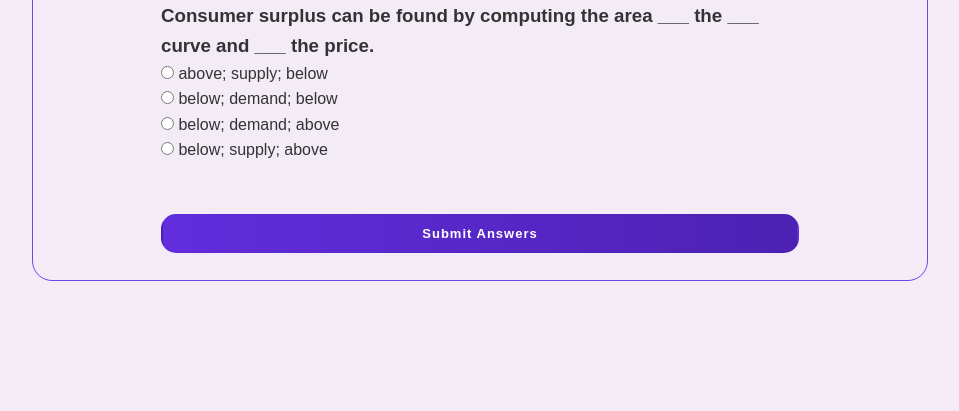
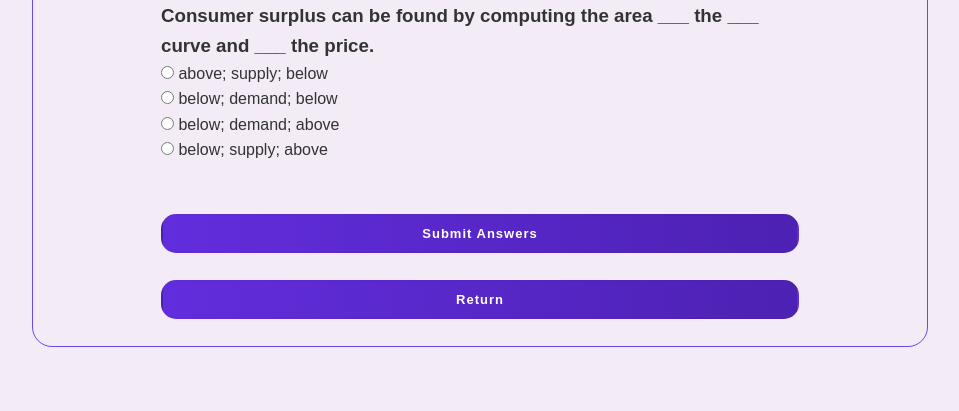
Before and after one commit to Aust1nNguyen/eco-entries, a Flask app: page /surplus_quiz in a window 1280 px wide. Shown: the part 793-1204 px from the top of the page, without its empty margins (160-1119 px from the left). Before the commit the page ends 1074 px from the top, so only its background shows below. Run offline with Flask 2, Linux system fonts and the light colour scheme; some libraries are stand-ins or nearby versions.

Commit message:
Buttons on all quizzes

```diff
--- a/app/static/js/quizScript.js
+++ b/app/static/js/quizScript.js
@@ -73,14 +73,14 @@ function submitAnswers(){
 function send_score() {
     var script = document.createElement('script');
     script.src = 'https://code.jquery.com/jquery-3.6.0.js';
-    script.type = 'text/javascript';
+    contentType= "application/json; charset=utf-8",
     document.getElementsByTagName('head')[0].appendChild(script);
 
     console.log("got here");
     var id = location.href.split("/").slice(-1);
-    var id = location.href.slice(0, -5);
     var filename = "Demand and Supply";
     var url = "handle_quiz/"+ filename +"/"+ id +"/"+ score/total*100;
+    console.log(url);
     var data = score/total*100;
     $.post(url, data);
     return false;
--- a/app/templates/elasticity_quiz.html
+++ b/app/templates/elasticity_quiz.html
@@ -64,6 +64,9 @@
           <br><br>
           <input type="submit" value= "Submit Answers">
       </form>
+      <div id ="return"></div>
+
+      <form action="#" name="quizForm" onsubmit="return send_score()"><input type="submit" value="Return"></form>
   </section>
 </div>
 {% endblock %}
--- a/app/templates/surplus_quiz.html
+++ b/app/templates/surplus_quiz.html
@@ -62,6 +62,9 @@
           <br><br>
           <input type="submit" value= "Submit Answers">
       </form>
+      <div id ="return"></div>
+
+      <form action="#" name="quizForm" onsubmit="return send_score()"><input type="submit" value="Return"></form>
   </section>
 </div>
 {% endblock %}
```
